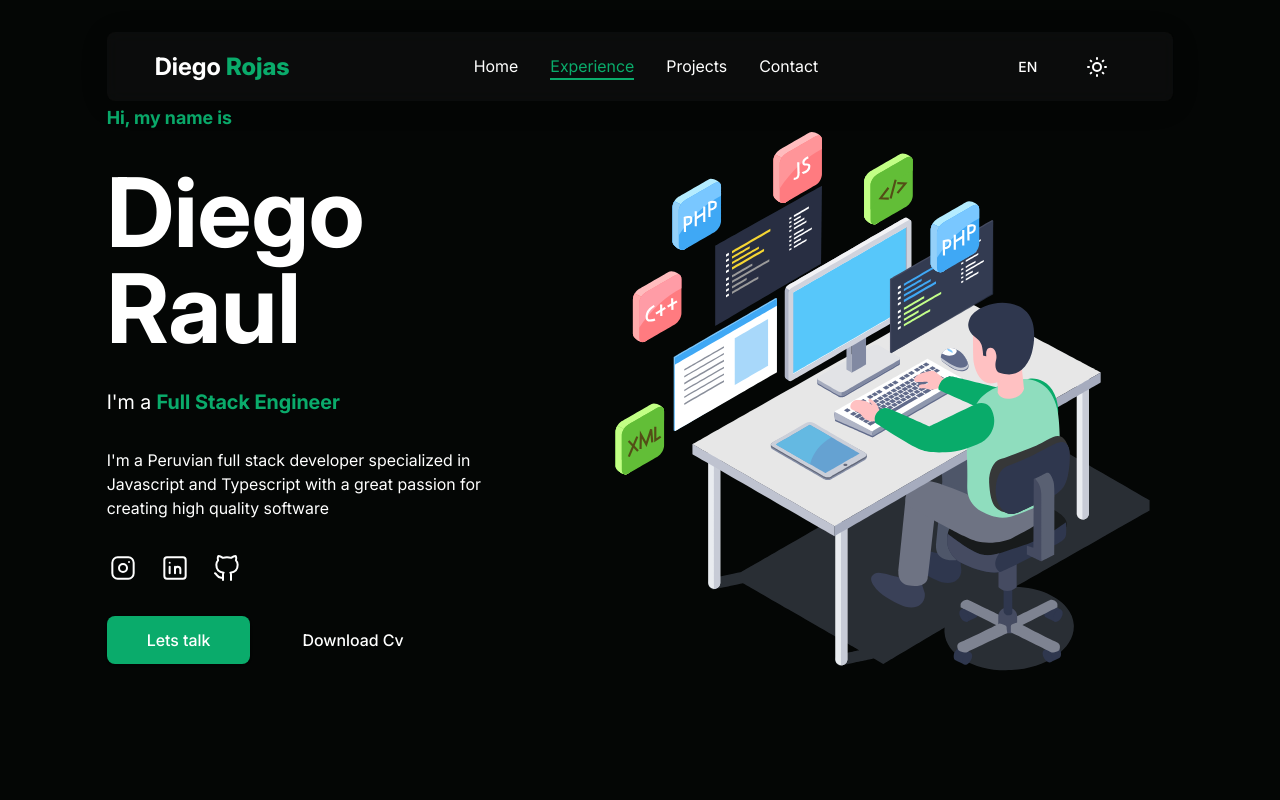
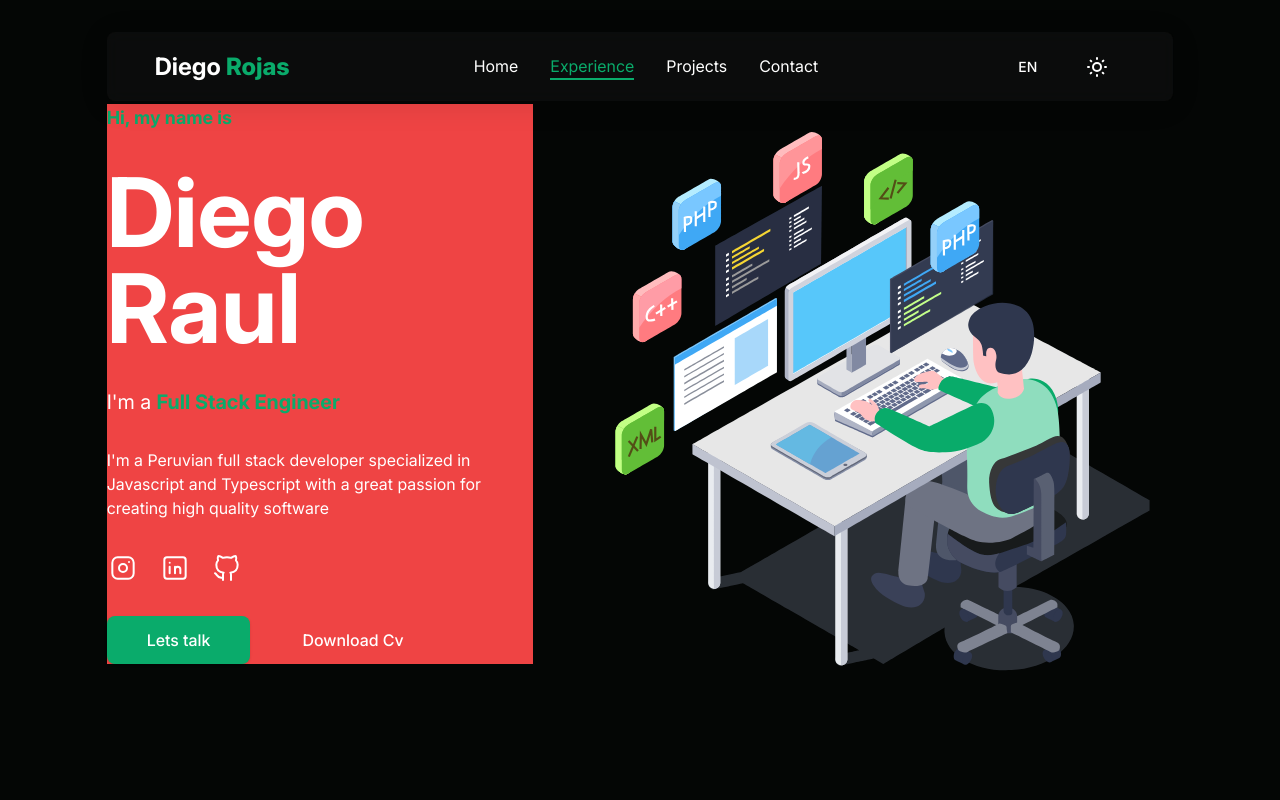
Before and after one commit to devup2332/portafolio-2024-v2, a React (Vite) app: page / in a window 1280 px wide. Shown: the top 800 px of the page. Built offline with nearby package versions, Linux system fonts and the light colour scheme.

Commit message:
master: changed bg

```diff
--- a/src/components/Home/Banner/Banner.tsx
+++ b/src/components/Home/Banner/Banner.tsx
@@ -36,7 +36,7 @@ const BannerHome = () => {
         once: true,
       }}
     >
-      <div className="grid gap-4 lg:gap-8 lg:w-5/12 -mt-8">
+      <div className="grid gap-4 lg:gap-8 lg:w-5/12 -mt-8 bg-red-500">
         <p className="font-bold text-primary-color text-lg lg:text-left">
           {t("home.banner.body.greeting")}
         </p>
```
